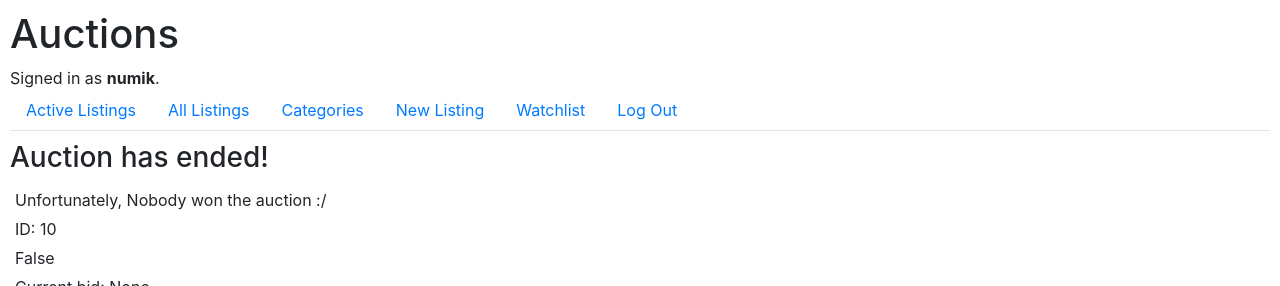
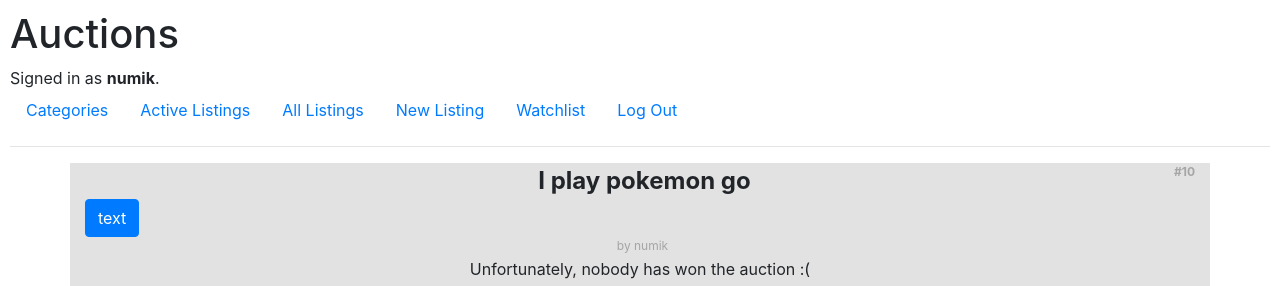
Before and after one commit to numi3/commerce, a Django app: page /listing/10 in a window 1280 px wide. Shown: the top 286 px of the page. Run offline with Django 3.2, Linux system fonts and the light colour scheme; a user stored in the database is signed in; data comes from the database, SQL or seed files in the repository; both versions use the stored data as it was after the commit; tables that the repository leaves empty hold one stand-in row (values such as "Sample post"); some libraries are stand-ins or nearby versions.

Commit message:
finished index.html

```diff
--- a/auctions/models.py
+++ b/auctions/models.py
@@ -44,13 +44,24 @@ class Auction(models.Model):
         related_name="winner"
     )
 
+
+    def bid_status(self):
+        if self.is_active:
+            if self.current_bid:
+                return f"Current bid: {self.current_bid.amount:,}$ by {self.current_bid.bidder}."
+            return f"Starting bid: {self.starting_bid:,}$."
+        if self.winner:
+            return f"Auction was won by {self.winner} for {self.current_bid.amount:,}$."
+        return "Unfortunately, nobody has won the auction :("
+
+
+    def short_desc(self):
+        data = self.description
+        info = (data[:124] + '..') if len(data) > 124 else data
+        return info
+
     def __str__(self):
-        if self.current_bid is None:
-            bid_status = f"Starting bid: {self.starting_bid:,}$"
-        else:
-            bid_status = f"Current bid: {self.current_bid.amount:,}$ by {self.current_bid.bidder}"
-
-        return f"#{self.id:,} {self.title} - {bid_status}"
+        return f"#{self.id:,} {self.title} - {self.bid_status()}"
 
 class Bid(models.Model):
     auction_id = models.ForeignKey(
--- a/auctions/static/auctions/styles.css
+++ b/auctions/static/auctions/index.css
@@ -1,11 +1,3 @@
-body {
-    margin: 0;
-    padding: 10px;
-}
-
-
-.nav-link {
-}
 
 p {
     display: flex;
@@ -14,7 +6,6 @@ p {
 }
 
 .container {
-    /* background-color: rgb(75, 165, 206); */
     width: 80vw;
     font-family: sans-serif;
     display: flex;
@@ -25,36 +16,37 @@ p {
 }
 
 .card {
-    box-shadow: 5px 5px 3px #5c5c5c;
+    box-shadow: 2px 2px 2px #888888;
     width: 490px;
-    min-width: 490px;
+    max-width: 80vw;
     height: 331px;
-    max-height: 331px;
+    max-height: 35vh;
     margin: 1rem 0;
     border: 1px solid black;
     display: flex;
     justify-content: space-between;
+    transition: 0.3s;
+    overflow: hidden;
 }
 
-.id, .created_by {
-    color: #a5a5a5;
-    font-size: 12px;
-    padding-left: 5px;
+.card:hover {
+    transition: 1s;
+    box-shadow: 1px 1px 1px #b0b0b0;
 }
 
 .title {
     margin: 0;
-    padding: 8px 0;
+    padding: 0;
     text-transform: capitalize;
-    font-size: 24px;
 }
+
 
 .title:hover {
     text-decoration: none;
 }
 
-.bold {
-    font-weight: 700;
+.title a {
+    padding: 12px 0;
 }
 
 .italic {
@@ -62,9 +54,7 @@ p {
     color: rgb(97, 97, 97);
 }
 
-.large {
-    border: 2px solid black;
-}
+
 
 hr {
     margin: 0 0 5px 0;
@@ -72,19 +62,25 @@ hr {
 }
 
 
-.card img, .img {
+.card img {
     height: 200px;
     width: 100%;
     object-fit: cover;
-    color: white;
+    color: rgb(0, 0, 0);
     opacity: 0.7;
     transition: 0.3s;
+    position: static;
 }
 
 .img {
-    /* background-color: gray; */
-    opacity: 1.0;
+    height: 200px;
+    background-color: rgb(241, 241, 241);
 }
+
+.img:hover {
+    background-color: none;
+}
+
 
 .card img:hover {
     transition: 0.6s;
--- /dev/null
+++ b/auctions/static/auctions/listing.css
@@ -0,0 +1,36 @@
+.title {
+    display: flex;
+    justify-content: space-between;
+    text-align: center;
+    padding-left: 35px;
+}
+
+p {
+    margin: 0 0;
+    padding: 0;
+}
+
+img {
+    padding: 0;
+    margin: 0;
+    max-width: 60vw;
+    max-height: 80vh;
+    border: 1px solid black;
+}
+
+.img-container {
+    display: flex;
+    justify-content: center;
+}
+
+.description, .bid_status, .created_by {
+    text-align: center;
+}
+
+.bid_status, .description {
+    margin: 2px 0;
+
+}
+
+.description {
+}
--- /dev/null
+++ b/auctions/static/auctions/style.css
@@ -0,0 +1,27 @@
+body {
+    margin: 0;
+    padding: 10px;
+}
+
+.container {
+    background-color: rgb(226, 226, 226);
+}
+
+.id, .created_by {
+    color: #a5a5a5;
+    font-size: 12px;
+    padding-left: 5px;
+    text-transform: none;
+}
+
+.bold {
+    font-weight: 700;
+}
+
+.large {
+    font-size: 24px;
+}
+
+.page-title {
+    text-align: center;
+}
--- a/auctions/templates/auctions/layout.html
+++ b/auctions/templates/auctions/layout.html
@@ -5,7 +5,9 @@
     <head>
         <title>{% block title %}Auctions{% endblock %}</title>
         <link rel="stylesheet" href="https://stackpath.bootstrapcdn.com/bootstrap/4.4.1/css/bootstrap.min.css" integrity="sha384-Vkoo8x4CGsO3+Hhxv8T/Q5PaXtkKtu6ug5TOeNV6gBiFeWPGFN9MuhOf23Q9Ifjh" crossorigin="anonymous">
-        <link href="{% static 'auctions/styles.css' %}" rel="stylesheet">
+        {% block head %}
+        {% endblock %}
+        <link rel="stylesheet" href="{% static 'auctions/style.css' %}">
     </head>
     <body>
         <h1>Auctions</h1>
@@ -18,13 +20,13 @@
         </div>
         <ul class="nav">
             <li class="nav-item">
+                <a class="nav-link" href="{% url 'auctions:categories' %}">Categories</a>
+            </li>
+            <li class="nav-item">
                 <a class="nav-link" href="{% url 'auctions:index' %}">Active Listings</a>
             </li>
             <li class="nav-item">
                 <a class="nav-link" href="{% url 'auctions:all' %}">All Listings</a>
-            </li>
-            <li class="nav-item">
-                <a class="nav-link" href="{% url 'auctions:categories' %}">Categories</a>
             </li>
             {% if user.is_authenticated %}
                 <li class="nav-item">
--- a/auctions/templates/auctions/listing.html
+++ b/auctions/templates/auctions/listing.html
@@ -1,6 +1,14 @@
 {% extends 'auctions/layout.html' %}
+{% load static %}
+
+
+{% block head %}
+    <link rel="stylesheet" href="{% static 'auctions/listing.css' %}">
+{% endblock head %}
+
 
 {% block body %}
+{% comment %} <div class="container">
     {% if not auction.is_active %}
     <p><h3>Auction has ended!</h1></p>
         {% if auction.winner is not None %}
@@ -35,7 +43,6 @@
         <br>
         {% if auction.is_active %}
             {% if auction.created_by == user %}
-        {% comment %} <a href="{% url 'auctions:edit' auction.id %}">Edit</a> {% endcomment %}
             <a href="{% url 'auctions:close' auction.id %}">Close</a>
             {% else %}
             <a href="{% url 'auctions:bid' auction.id %}">Bid</a>
@@ -64,7 +71,26 @@
         </li>
         {% endfor %}
     </ul>
+</div> {% endcomment %}
 
+<div class="container">
+    <div class="content">
+        <div class="title bold large">
+            <span></span>
+            <span>{{ auction.title }}</span>
+            <span class="id">#{{ auction.id }}</span>
+        </div>
+        <button class="button btn btn-primary">text</button>
+        <p class="created_by">by {{ auction.created_by }}</p>
+        <p class="bid_status">{{ auction.bid_status }}</p>
+        <p class="description">"{{ auction.description }}"</p>
+        <div class="img-container">
+            <img src="{{ auction.image_url }}" alt="<item image>">
+        </div>
+
+    </div>
+    <div class="comments">
+    </div>
 
 
 {% endblock body %}
--- a/auctions/views.py
+++ b/auctions/views.py
@@ -15,7 +15,8 @@ def all(request):
     # Load & render all auctions
     return render(request, "Auctions/index.html", {
         "auctions": Auction.objects.all().order_by("-id"),
-        "empty_message": "There are no listings."
+        "empty_message": "There are no listings.",
+        "type": "All Listings",
     })
 
 
@@ -23,15 +24,17 @@ def index(request):
     # Load & render active auctions
     return render(request, "auctions/index.html", {
         "auctions": Auction.objects.filter(is_active=True).order_by("-id"),
-        "empty_message": "There are no currently active listings."
+        "empty_message": "There are no currently active listings.",
+        "type": "Active Listings",
     })
 
-
+@login_required(login_url="/login/")
 def watchlist(request):
     # Load & render all auctions that have been added to the user's watchlist.
     return render(request, "auctions/index.html", {
         "auctions": Auction.objects.filter(watchlist_auction__user=request.user),
-        "empty_message": "You haven't added any listings to your watchlist."
+        "empty_message": "You haven't added any listings to your watchlist.",
+        "type": "Watchlist",
     })
 
 
@@ -105,7 +108,7 @@ def new(request):
 def no_listing(request):  # in case id was not provided:
     return HttpResponseRedirect(reverse("auctions:index"))
 
-
+@login_required(login_url="/login/")
 def listing(request, id):
     auction = Auction.objects.get(id=id)
     if request.method == "POST":
@@ -120,7 +123,7 @@ def listing(request, id):
 
     return render(request, "auctions/listing.html", {
         "auction": Auction.objects.get(id=id),
-        "is_in_watchlist": is_in_watchlist(request.user, auction),
+        # "is_in_watchlist": is_in_watchlist(request.user, auction),
         "comments": Comment.objects.filter(auction=auction).order_by("-date"),
         "comment_area": CommentForm()
 
@@ -147,9 +150,10 @@ def bid(request, id):
             "bid_form": BidForm
         })
 
-
+@login_required(login_url="/login/")
 def is_in_watchlist(user, auction):
     return Watchlist.objects.filter(user=user, auction=auction).exists()
+
 
 
 @login_required(login_url="/login/")
@@ -170,7 +174,7 @@ def watchlist_remove(request, id):
         watchlist.delete()
     return HttpResponseRedirect(reverse("auctions:listing", args=[id]))
 
-
+@login_required(login_url="/login/")
 def edit(request, id):
     if request.method == "POST":
         pass
@@ -193,20 +197,11 @@ def close(request, id):
     return HttpResponseRedirect(reverse("auctions:listing", args=[id]))
 
 def categories(request):
-    active_auctions = Auction.objects.filter(is_active=True).order_by("-id")
-    active_auctions = Auction.objects.filter()
-    categories = {}
-    for auction in active_auctions:
-        category = auction.category.title()
-        if category not in categories:
-            categories[category] = {
-                "amount": 1,
-                "auctions": [auction]
-            }
-        else:
-            categories[category]["amount"] += 1
-            categories[category]["auctions"].append(auction)
-    print(categories)
+    auctions = Auction.objects.filter(is_active=True).order_by("-id")
+    categories = sort_categories(auctions)
     return render(request, "auctions/categories.html", {
         "categories": categories,
     })
+
+# def categories(request):
+#     return HttpResponseRedirect(reverse("auctions:categories", args=["active"]))
```
Also changed, not shown: auctions/templates/auctions/index.html (+10 -20 lines), auctions/utils.py (+14 -0 lines), db.sqlite3, 1 other file. Lines whose indentation alone changed are shown as unchanged.
